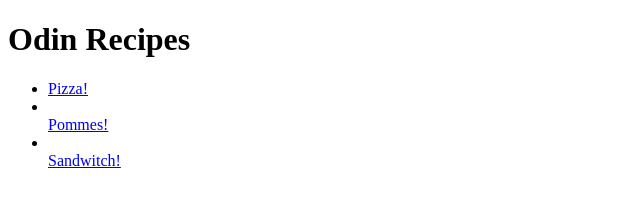
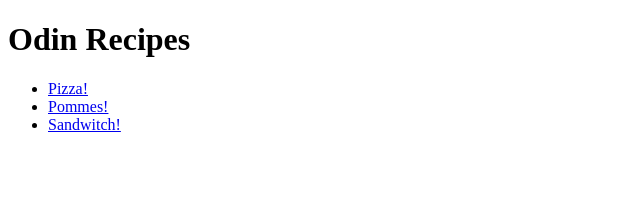
Before and after one commit to jannikt-sys/odin-recipes, a plain HTML site: page index.html in a window 1280 px wide. Shown: the whole page, without its empty margins (0-640 px from the left). Drawn offline with Linux system fonts and the light colour scheme.

Commit message:
Lists the links on the home page, second try fail

```diff
--- a/index.html
+++ b/index.html
@@ -10,8 +10,8 @@
 
         <ul>
             <li><a href="recipes/pizza.html">Pizza!</a></li>
-            <li></li><a href="recipes/pommes.html">Pommes!</a></li>
-            <li></li><a href="recipes/sandwitch.html">Sandwitch!</a></li>
+            <li><a href="recipes/pommes.html">Pommes!</a></li>
+            <li><a href="recipes/sandwitch.html">Sandwitch!</a></li>
         </ul>
 
     </body>
```
